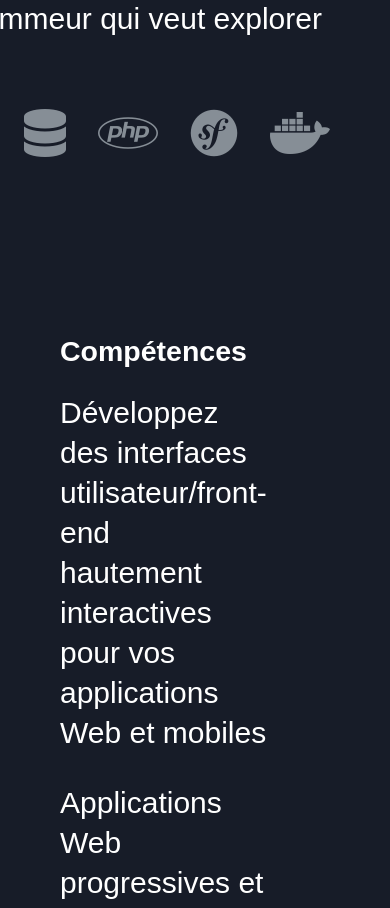
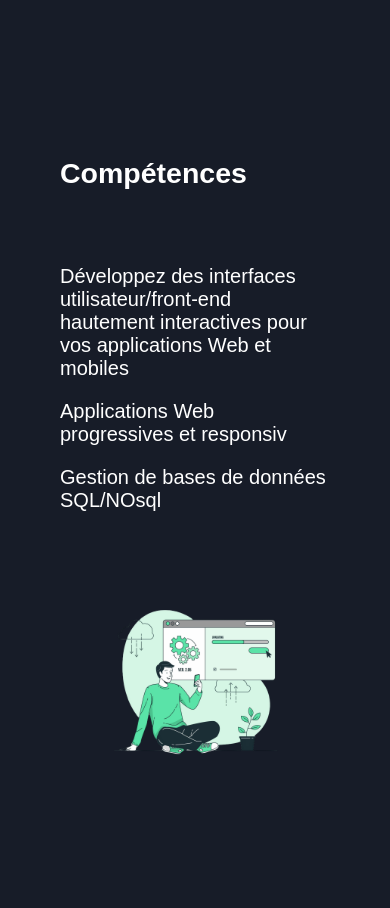
Before and after one commit to Alyaesub/portfolio-1, a PHP site: page / in a window 390 px wide; the page is wider, and only the part inside the window is pictured. Shown: the part 1279-2187 px from the top of that part. Run offline with PHP 8.4, Linux system fonts and the light colour scheme.

Commit message:
add start responsive

```diff
--- a/index.html
+++ b/index.html
@@ -59,8 +59,8 @@
         <section class="section-display left-text-content">
             <div class="text-content">
                 <h2 class="title">Compétences</h2>
-                <div class="listes-conpetences">
-                    <p>Développez des interfaces utilisateur/front-end<br> hautement interactives pour vos applications Web et mobiles</p>
+                <div class="liste-competences">
+                    <p>Développez des interfaces utilisateur/front-end hautement interactives pour vos applications Web et mobiles</p>
                     <p>Applications Web progressives et responsiv</p>
                     <p>Gestion de bases de données SQL/NOsql</p>
                 </div>
--- a/styles/css/main.css
+++ b/styles/css/main.css
@@ -11,6 +11,10 @@ header .header-website {
   margin-bottom: 15px;
 }
 
+.liste-competences {
+  margin-top: 5rem;
+}
+
 body {
   background-color: #171c28;
   color: #ffffff;
@@ -20,7 +24,9 @@ body {
 .section-display {
   display: flex;
   margin-bottom: 10rem;
+  flex-direction: column;
 }
+@media screen and (min-width: 768px) {
   .section-display.right-text-content {
     flex-direction: row-reverse;
   }
@@ -33,21 +39,35 @@ body {
   .section-display.left-text-content .illustration {
     padding-left: 5rem;
   }
+}
 .section-display .text-content {
   flex: 1;
 }
 .section-display .text-content h1 {
+  font-size: 30px;
+  line-height: normal;
+  font-weight: 700;
+}
+@media screen and (min-width: 768px) {
+  .section-display .text-content h1 {
     font-size: 70px;
     line-height: 1.1;
     font-weight: 700;
-  /*font-size: 28px; responsive*/
   }
+}
+.section-display .text-content p {
+  font-size: 20px;
+  line-height: normal;
+}
+@media screen and (min-width: 768px) {
   .section-display .text-content p {
     font-size: 30px;
     line-height: 40px;
   }
+}
 .section-display .illustration {
   flex: 1;
+  margin-top: 50px;
 }
 .section-display .illustration img {
   max-width: 70%;
@@ -59,6 +79,7 @@ body {
   display: flex;
   justify-content: center;
   gap: 2rem;
+  margin-top: 6rem;
   font-size: 3rem;
   color: #868e96;
 }
--- a/styles/sass/_components.scss
+++ b/styles/sass/_components.scss
@@ -1,7 +1,9 @@
 .section-display {
     display: flex;
     margin-bottom: 10rem;
+    flex-direction: column;
 
+    @media screen and (min-width: 768px) {
         &.right-text-content {
             flex-direction: row-reverse;
             .illustration {
@@ -15,24 +17,35 @@
                 padding-left: 5rem;
             }
         }
-
+    }
 
     .text-content {
         flex: 1;
         h1 {
+            font-size: 30px;
+            line-height: normal;
+            font-weight: 700;
+
+                @media screen and (min-width: 768px) {
                     font-size: 70px;
                     line-height: 1.1;
                     font-weight: 700;
-            /*font-size: 28px; responsive*/
+                }
         }
         p {
+            font-size: 20px;
+            line-height: normal;
+
+                @media screen and (min-width: 768px) {
                     font-size: 30px;
                     line-height: 40px;
+                }
         }
     }
 
     .illustration {
         flex:1;
+        margin-top: 50px;
         img {
             max-width: 70%;
             display: block;
@@ -46,6 +59,7 @@
     display: flex;
     justify-content: center;
     gap: 2rem;
+    margin-top: 6rem ;
     font-size: 3rem;
     color: $gray;
     i {
--- a/styles/sass/_layout.scss
+++ b/styles/sass/_layout.scss
@@ -8,3 +8,7 @@ header .header-website {
     height: 75px;
     margin-bottom: 15px;
 }
+
+.liste-competences {
+    margin-top: 5rem;
+}
```
Also changed, not shown: 1 other file. Lines whose indentation alone changed are shown as unchanged.
